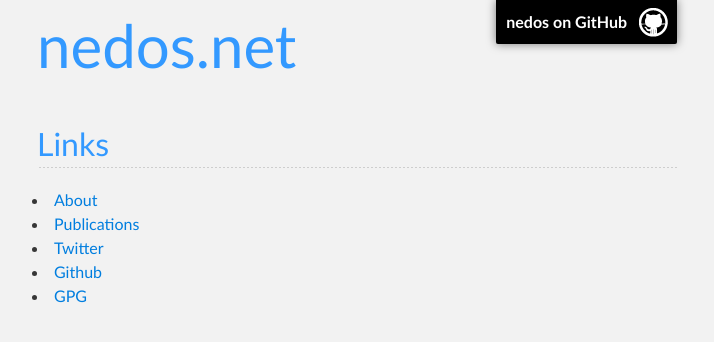
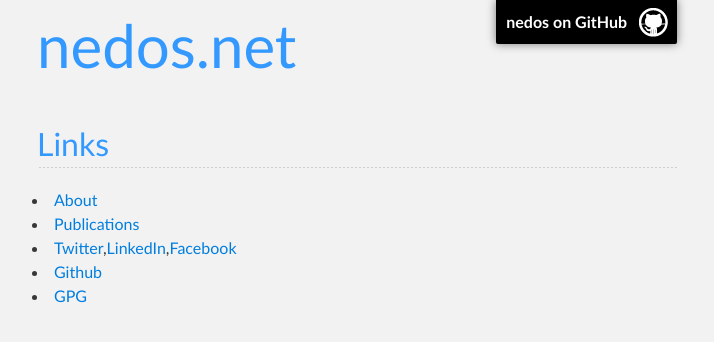
Before and after one commit to nedos/nedos.github.io, a Jekyll site: the page built from index.md, in a window 1280 px wide. Shown: the top 342 px of the page, without its empty margins (283-997 px from the left). Built offline with Jekyll 4.4.1, drawn with Linux system fonts in a browser that asks for light colours.

Commit message:
Update Social Links

```diff
--- a/index.md
+++ b/index.md
@@ -7,6 +7,6 @@ title: nedos.net
 
 * [About](about)
 * [Publications](publications)
-* [Twitter](https://twitter.com/nedos)
+* [Twitter](https://twitter.com/nedos),[LinkedIn](https://de.linkedin.com/in/nedos),[Facebook](https://facebook.com/drnedos)
 * [Github](https://github.com/nedos)
 * [GPG](gpg)
```
